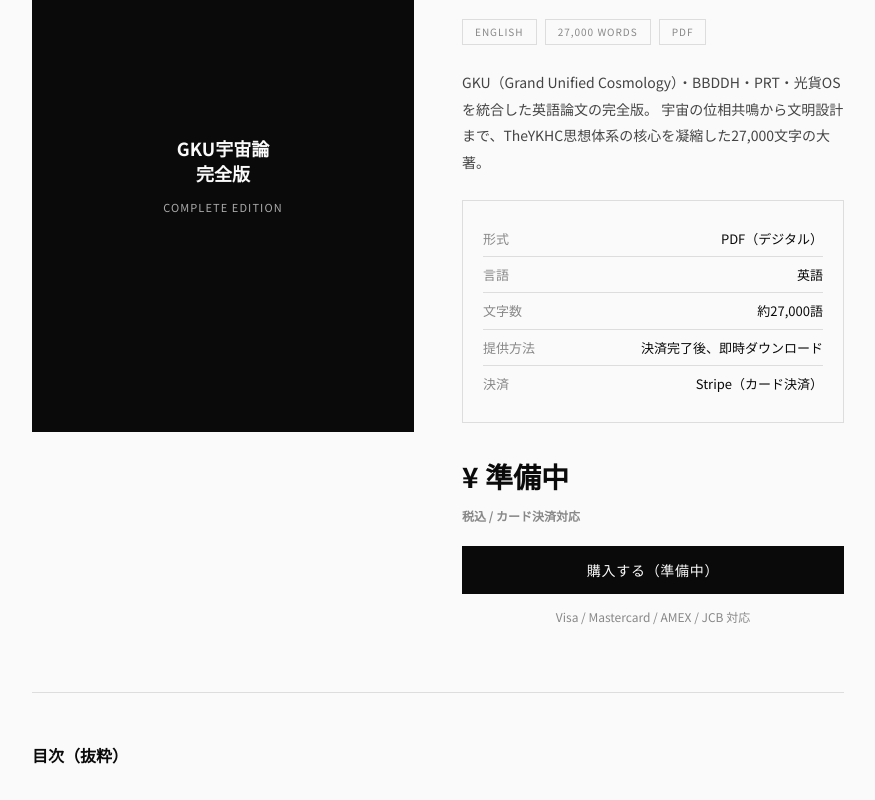
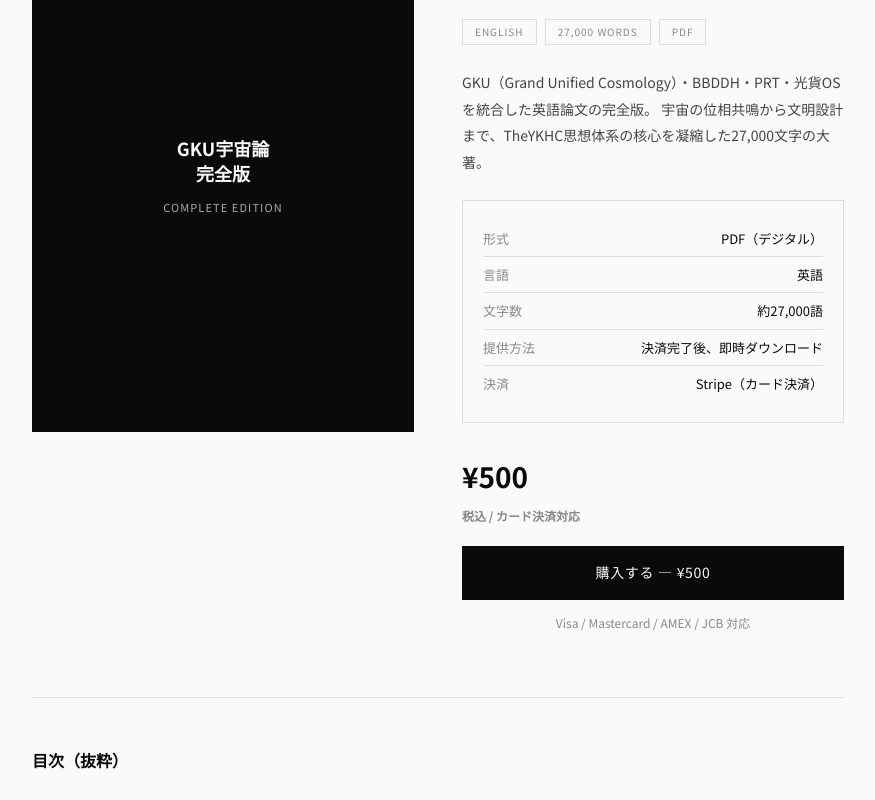
Before and after one commit to keihikaru0001/katayama-works, a plain HTML site: page shop.html in a window 1280 px wide. Shown: the part 396-1196 px from the top of the page, without its empty margins (202-1077 px from the left). Drawn offline with Linux system fonts and the light colour scheme.

Commit message:
Stripe決済リンク追加 ¥500

```diff
--- a/shop.html
+++ b/shop.html
@@ -101,10 +101,10 @@ footer a{color:var(--gray);}
         <div class="spec-row"><span class="spec-label">決済</span><span>Stripe（カード決済）</span></div>
       </div>
       <div class="price">
-        ¥ 準備中
+        ¥500
         <div class="price-note">税込 / カード決済対応</div>
       </div>
-      <button class="btn-buy" onclick="alert('現在準備中です。しばらくお待ちください。')">購入する（準備中）</button>
+      <a href="https://buy.stripe.com/5kQ5kE8PW6tH5uu5V06kg06" class="btn-buy">購入する — ¥500</a>
       <div class="payment-note">Visa / Mastercard / AMEX / JCB 対応</div>
     </div>
   </div>
```
